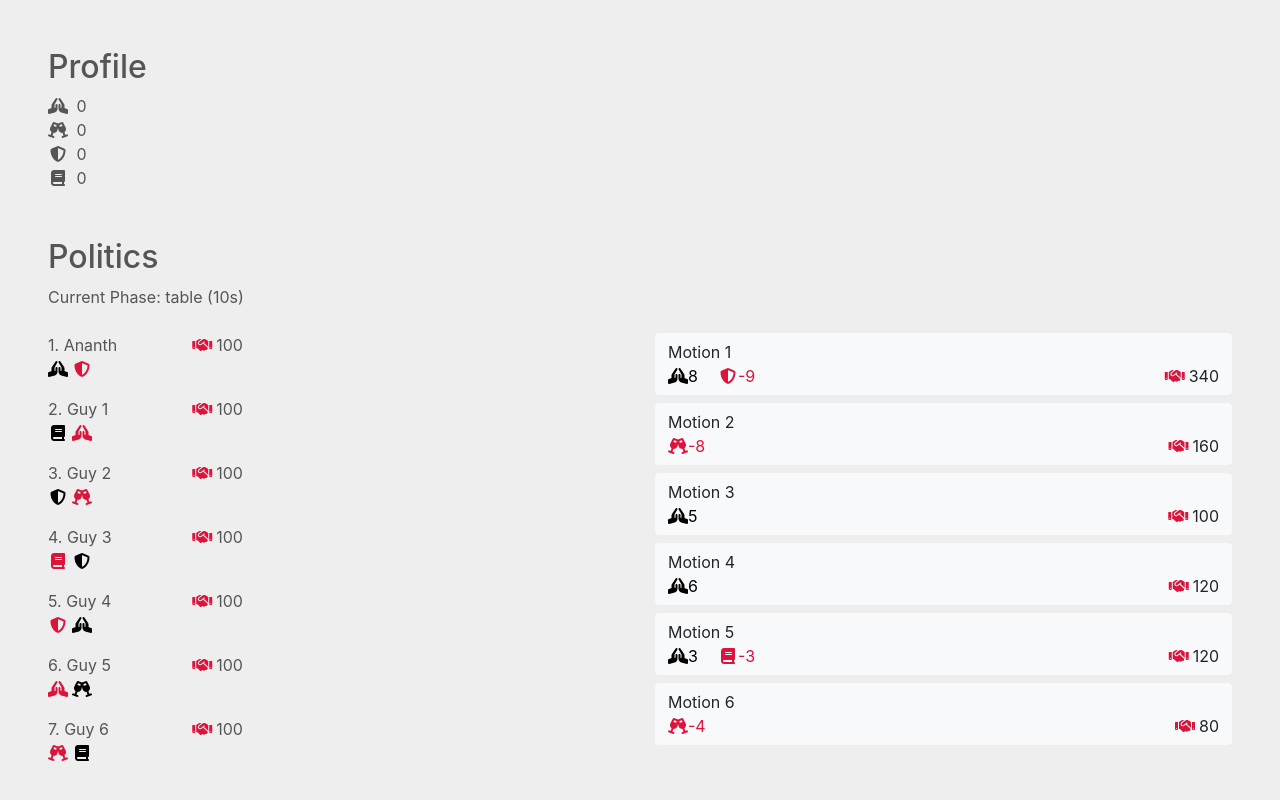
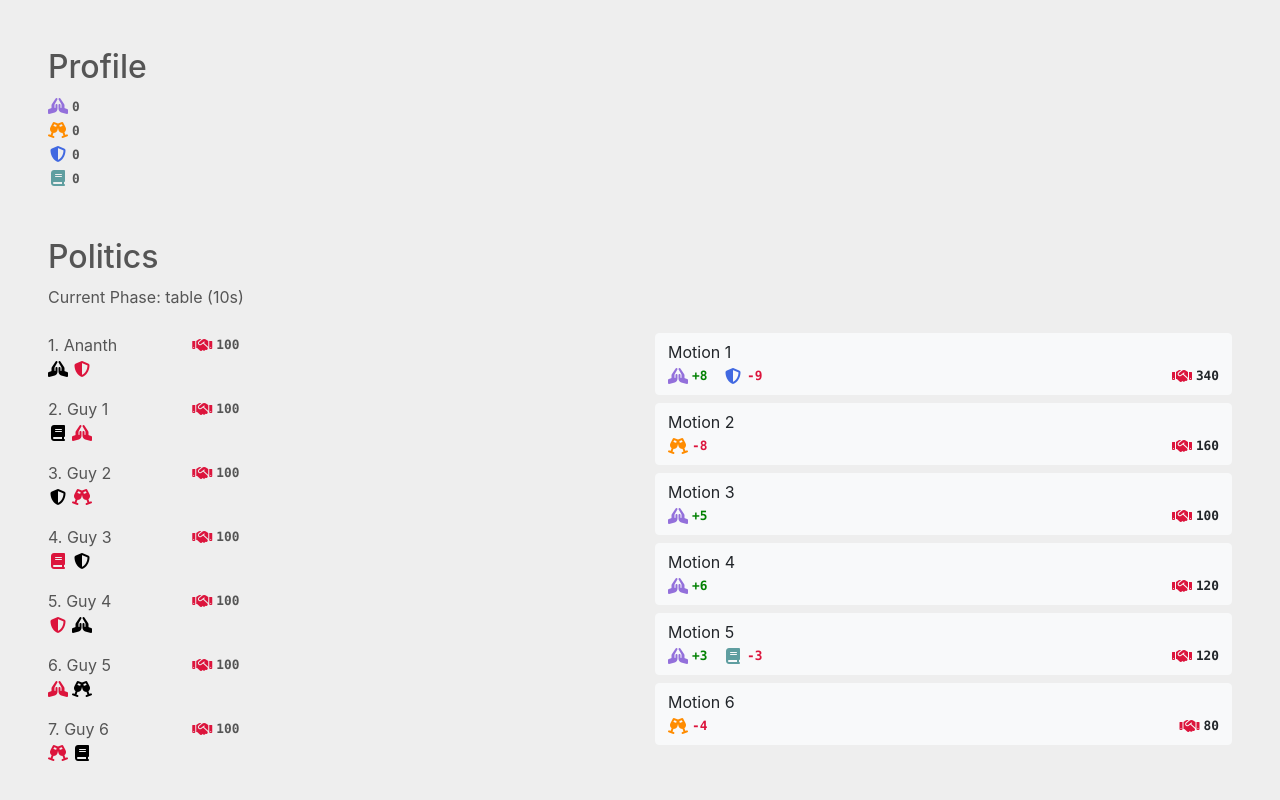
Before and after one commit to lilytastic/politics-sim, a React (Create React App) app: page /game in a window 1280 px wide. Shown: the top 800 px of the page. Built offline with nearby package versions, Linux system fonts and the light colour scheme.

Commit message:
moving things around

```diff
--- a/src/Stat.tsx
+++ /dev/null
@@ -1,9 +0,0 @@
-import React from 'react';
-import { stats } from './Game';
-
-export const Stat = ({ stat, value, color }: any) => {return (
-	<span>
-		<i style={{color: color || stats[stat]?.color}} className={"fas fa-fw mr-1 fa-" + (stats[stat]?.icon || 'star')}></i>
-		{value}
-	</span>
-)};
--- a/src/MotionInfo.tsx
+++ b/src/components/MotionInfo.tsx
@@ -1,5 +1,5 @@
 import React from 'react';
-import { stats } from './Game';
+import { Stat } from './Stat';
 
 export const MotionInfo = ({ motion, tabledBy, children }: any) => {return (
   <div>
@@ -14,10 +14,9 @@ export const MotionInfo = ({ motion, tabledBy, children }: any) => {return (
     <div className="d-flex justify-content-between">
       <div>
       {motion.effects.map((effect: any, ii: number) => (
-        <span key={ii} className="d-inline-block" style={{width: '50px', color: effect.amount <= 0 ? 'crimson' : 'initial'}}>
-        <i className={'fas fa-fw fa-' + stats[effect.stat]?.icon || 'star'}></i>
-        {effect.amount}
-        &nbsp;
+        <span key={ii} className="d-inline-block" style={{width: '55px', color: effect.amount > 0 ? 'green' : effect.amount < 0 ? 'crimson' : 'initial'}}>
+          <Stat mode='modifier' stat={effect.stat} value={effect.amount}></Stat>
+          &nbsp;
         </span>
       ))}
       </div>
--- /dev/null
+++ b/src/components/Stat.tsx
@@ -0,0 +1,9 @@
+import React from 'react';
+import { stats } from '../models/stats.model';
+
+export const Stat = ({ stat, value, mode, color }: any) => {return (
+	<div className="d-inline-flex align-items-center">
+		<i style={{color: color || stats[stat]?.color}} className={"fas fa-fw mr-1 fa-" + (stats[stat]?.icon || 'star')}></i>
+		<b style={{fontSize: '0.8em', fontFamily: `"Lucida Console", Monaco, monospace`}}>{mode==='modifier' && value > 0 ? '+' : ''}{value}</b>
+	</div>
+)};
--- a/src/Game.tsx
+++ b/src/containers/Game.tsx
@@ -1,11 +1,11 @@
 import React from 'react';
 import { connect } from 'react-redux'
 import { interval, timer } from 'rxjs';
-import { changeCurrentPhase, changeCurrentPhaseCountdown, refreshAvailableMotions, tableMotion, rescindMotion, updateActors, loadActors, changeVote, passMotion, changeVotes } from './actionCreators';
-import { Actor } from './actor.model';
-import { Motion } from './reducers';
-import { MotionInfo } from './MotionInfo';
-import { Stat } from './Stat';
+import { changeCurrentPhase, changeCurrentPhaseCountdown, refreshAvailableMotions, tableMotion, rescindMotion, updateActors, loadActors, changeVote, passMotion, changeVotes } from '../store/actionCreators';
+import { Actor } from '../models/actor.model';
+import { Motion } from '../store/reducers';
+import { MotionInfo } from '../components/MotionInfo';
+import { Stat } from '../components/Stat';
 
 // Current Phase: {this.props.phase.name} ({this.props.phase.countdown - currentPhaseCountdown}s) {currentPhaseCountdown}
 
@@ -155,7 +155,9 @@ class Game extends React.Component {
         <h2>Profile</h2>
         <div>
           <ul>
-            {Object.keys(this.props.currentSettlement?.derived?.profile).map(x => <li key={x}><i className={'fas fa-fw mr-1 fa-' + stats[x]?.icon}></i> {this.props.currentSettlement?.derived?.profile[x]}</li>)}
+            {Object.keys(this.props.currentSettlement?.derived?.profile).map(x => (
+              <li key={x}><Stat stat={x} value={this.props.currentSettlement?.derived?.profile[x]}></Stat></li>
+            ))}
           </ul>
         </div>
 
@@ -166,14 +168,14 @@ class Game extends React.Component {
       </div>
       <div className="row">
         <div className="col">
-          {this.props.actors.map((x: any, i: number) => (
+          {this.props.actors.map((x: Actor, i: number) => (
             <div className="mb-3" key={i}>
               <div className="d-flex align-items-center">
                 <div className="w-25">{i+1}. {x.name}</div>
                 <div><Stat stat='capital' value={x.capital}></Stat></div>
               </div>
-              {x.positions.map((position: any, ii: number) => (
-                <Stat stat={position.stat} color={position.attitude !== 'raise' ? 'crimson' : 'initial'}></Stat>
+              {x.positions.map(position => (
+                <Stat key={position.stat} stat={position.stat} color={position.attitude !== 'raise' ? 'crimson' : 'initial'}></Stat>
               ))}
             </div>
           ))}
@@ -356,31 +358,3 @@ let actors: Actor[] = [
     ]
   }
 ].map(x => ({...x, capital: 0}));
-
-export const stats: {[id: string]: any} = {
-  faith: {
-    label: 'Purpose',
-    icon: 'praying-hands',
-    color: 'silver'
-  },
-  joy: {
-    label: 'Pleasure',
-    icon: 'glass-cheers',
-    color: 'darkorange'
-  },
-  education: {
-    label: 'Education',
-    icon: 'book',
-    color: 'cadetblue'
-  },
-  vigilance: {
-    label: 'Vigilance',
-    icon: 'shield-alt',
-    color: 'blue'
-  },
-  capital: {
-    label: 'Capital',
-    icon: 'handshake',
-    color: 'crimson'
-  }
-}
--- a/src/Title.tsx
+++ b/src/containers/Title.tsx
@@ -1,6 +1,6 @@
 import React from 'react';
 import { connect } from 'react-redux'
-import { loadSave } from './actionCreators';
+import { loadSave } from '../store/actionCreators';
 import { useHistory } from 'react-router-dom';
 
 const Title = ({ dispatch, screen }: any) => {
--- a/src/index.tsx
+++ b/src/index.tsx
@@ -5,14 +5,14 @@ import { Provider } from 'react-redux';
 import { createStore } from 'redux';
 import * as serviceWorker from './serviceWorker';
 import 'bootstrap/dist/css/bootstrap.min.css';
-import { rootReducer } from './reducers';
+import { rootReducer } from './store/reducers';
 import {
   BrowserRouter as Router,
   Switch,
   Route
 } from 'react-router-dom';
-import Title from './Title';
-import Game from './Game';
+import Title from './containers/Title';
+import Game from './containers/Game';
 
 const store = createStore(rootReducer)
 
--- /dev/null
+++ b/src/models/stats.model.ts
@@ -0,0 +1,27 @@
+export const stats: {[id: string]: any} = {
+  faith: {
+    label: 'Purpose',
+    icon: 'praying-hands',
+    color: 'MEDIUMPURPLE'
+  },
+  joy: {
+    label: 'Pleasure',
+    icon: 'glass-cheers',
+    color: 'darkorange'
+  },
+  education: {
+    label: 'Education',
+    icon: 'book',
+    color: 'cadetblue'
+  },
+  vigilance: {
+    label: 'Vigilance',
+    icon: 'shield-alt',
+    color: 'ROYALBLUE'
+  },
+  capital: {
+    label: 'Capital',
+    icon: 'handshake',
+    color: 'crimson'
+  }
+}
--- a/src/actionCreators.ts
+++ b/src/store/actionCreators.ts
@@ -1,4 +1,4 @@
-import { Actor } from "./actor.model";
+import { Actor } from "../models/actor.model";
 import { Motion } from "./reducers";
 
 export const changeScreen = (screen: string) => ({
--- a/src/reducers.ts
+++ b/src/store/reducers.ts
@@ -1,4 +1,4 @@
-import { Actor } from "./actor.model";
+import { Actor } from "../models/actor.model";
 
 interface State {
   screen: string;
```
Also changed, not shown: src/models/actor.model.ts (renamed from src/actor.model.ts).
